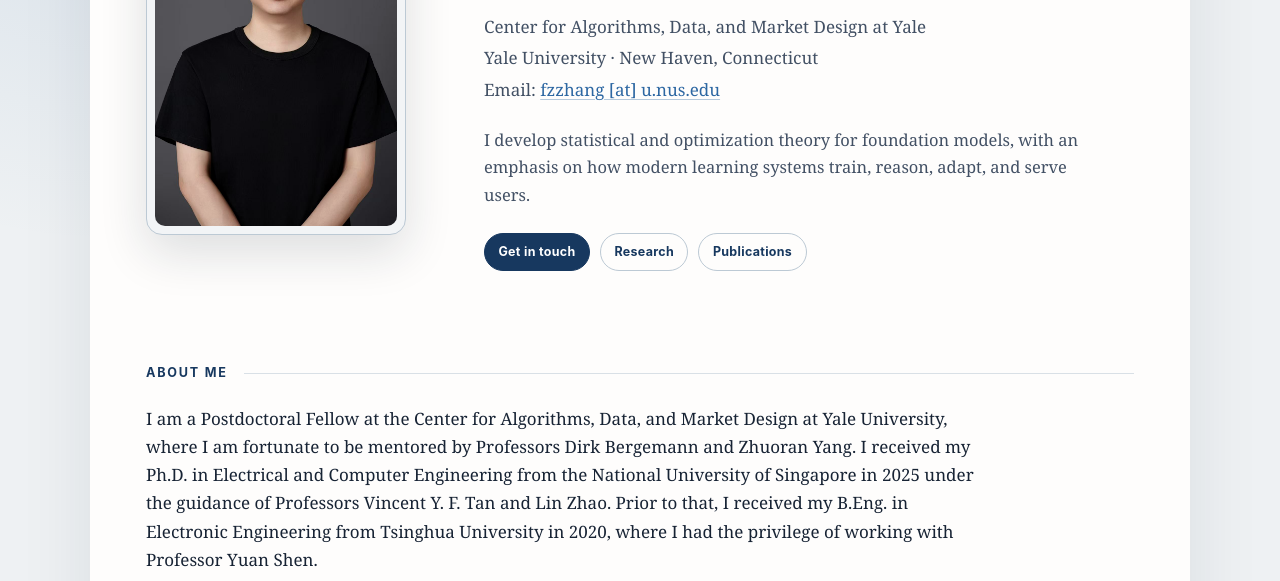
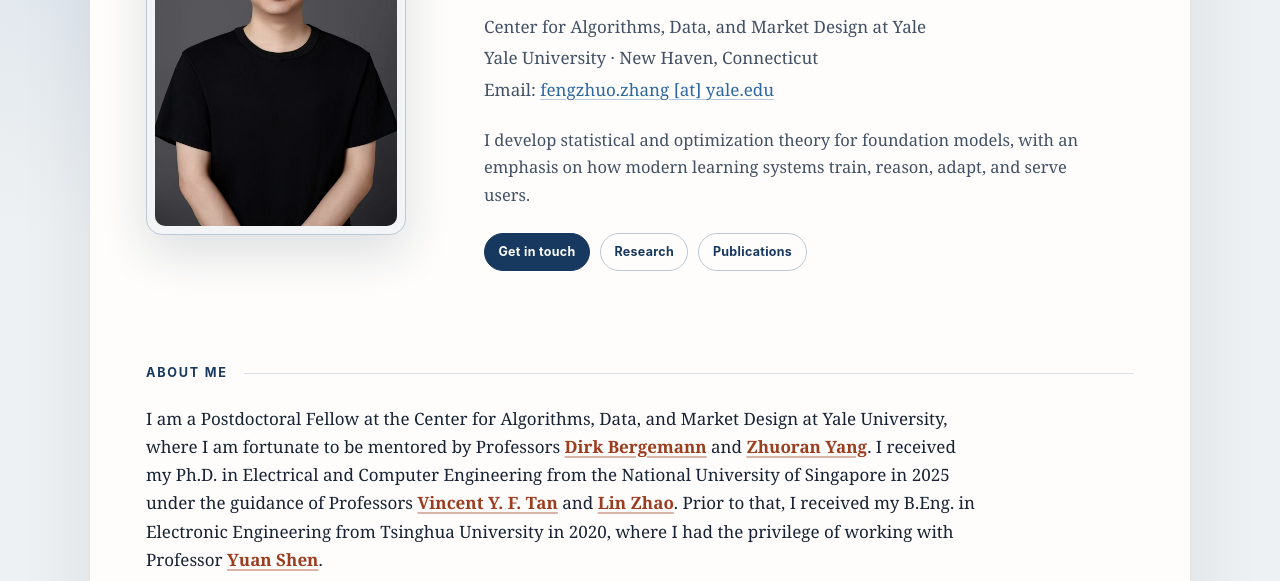
Before and after one commit to FengzhuoZhang/FengzhuoZhang.github.io, a website: page index.html in a window 1280 px wide. Shown: the part 330-911 px from the top of the page. Drawn offline with Linux system fonts and the light colour scheme.

Commit message:
Update homepage email and advisor links

```diff
--- a/index.html
+++ b/index.html
@@ -24,7 +24,7 @@
     "@type": "Person",
     "name": "Fengzhuo Zhang",
     "jobTitle": "Postdoctoral Fellow",
-    "email": "mailto:fzzhang@u.nus.edu",
+    "email": "mailto:fengzhuo.zhang@yale.edu",
     "url": "https://fengzhuo-zhang.glossy-morel-5366.chatgpt.site/",
     "image": "https://fengzhuo-zhang.glossy-morel-5366.chatgpt.site/photo.pic.jpg",
     "affiliation": {
@@ -70,7 +70,7 @@
           <p class="profile-role">Postdoctoral Fellow</p>
           <p class="affiliation">Center for Algorithms, Data, and Market Design at Yale</p>
           <p class="affiliation">Yale University · New Haven, Connecticut</p>
-          <p class="contact-line">Email: <a href="mailto:fzzhang@u.nus.edu">fzzhang [at] u.nus.edu</a></p>
+          <p class="contact-line">Email: <a href="mailto:fengzhuo.zhang@yale.edu">fengzhuo.zhang [at] yale.edu</a></p>
 
           <p class="hero-summary">
             I develop statistical and optimization theory for foundation models, with an emphasis on
@@ -78,7 +78,7 @@
           </p>
 
           <div class="quick-links" aria-label="Profile links">
-            <a href="mailto:fzzhang@u.nus.edu">Get in touch</a>
+            <a href="mailto:fengzhuo.zhang@yale.edu">Get in touch</a>
             <a href="research.html">Research</a>
             <a href="publications.html">Publications</a>
           </div>
@@ -88,7 +88,7 @@
       <section id="about">
         <h2>About Me</h2>
         <p>
-          I am a Postdoctoral Fellow at the Center for Algorithms, Data, and Market Design at Yale University, where I am fortunate to be mentored by Professors Dirk Bergemann and Zhuoran Yang. I received my Ph.D. in Electrical and Computer Engineering from the National University of Singapore in 2025 under the guidance of Professors Vincent Y. F. Tan and Lin Zhao. Prior to that, I received my B.Eng. in Electronic Engineering from Tsinghua University in 2020, where I had the privilege of working with Professor Yuan Shen.
+          I am a Postdoctoral Fellow at the Center for Algorithms, Data, and Market Design at Yale University, where I am fortunate to be mentored by Professors <a class="advisor-link" href="https://economics.yale.edu/people/dirk-bergemann" target="_blank" rel="noopener">Dirk Bergemann</a> and <a class="advisor-link" href="https://zhuoranyang.github.io/" target="_blank" rel="noopener">Zhuoran Yang</a>. I received my Ph.D. in Electrical and Computer Engineering from the National University of Singapore in 2025 under the guidance of Professors <a class="advisor-link" href="https://vyftan.github.io/" target="_blank" rel="noopener">Vincent Y. F. Tan</a> and <a class="advisor-link" href="https://sites.google.com/view/lzhao" target="_blank" rel="noopener">Lin Zhao</a>. Prior to that, I received my B.Eng. in Electronic Engineering from Tsinghua University in 2020, where I had the privilege of working with Professor <a class="advisor-link" href="https://oa.ee.tsinghua.edu.cn/~shenyuan/" target="_blank" rel="noopener">Yuan Shen</a>.
         </p>
         <p>
           My research interests lie in the <strong>statistical and optimization theory of foundation models</strong>. My recent work studies the optimization and training dynamics of language models, statistical models of In-Context Learning and Chain-of-Thought reasoning, and economic models of LLM services grounded in these optimization and statistical characterizations.
@@ -155,11 +155,11 @@
         <div class="timeline" role="list">
           <div class="timeline-entry" role="listitem">
             <div class="timeline-date">2026–Present</div>
-            <div><strong>Yale University</strong><br><span>Postdoctoral Fellow, Center for Algorithms, Data, and Market Design at Yale</span><br><span class="muted">Mentors: Dirk Bergemann and Zhuoran Yang</span></div>
+            <div><strong>Yale University</strong><br><span>Postdoctoral Fellow, Center for Algorithms, Data, and Market Design at Yale</span><br><span class="muted">Mentors: <a class="advisor-link" href="https://economics.yale.edu/people/dirk-bergemann" target="_blank" rel="noopener">Dirk Bergemann</a> and <a class="advisor-link" href="https://zhuoranyang.github.io/" target="_blank" rel="noopener">Zhuoran Yang</a></span></div>
           </div>
           <div class="timeline-entry" role="listitem">
             <div class="timeline-date">2020–2025</div>
-            <div><strong>National University of Singapore</strong><br><span>Ph.D. in Electrical and Computer Engineering</span><br><span class="muted">Advisors: Vincent Y. F. Tan and Lin Zhao</span></div>
+            <div><strong>National University of Singapore</strong><br><span>Ph.D. in Electrical and Computer Engineering</span><br><span class="muted">Advisors: <a class="advisor-link" href="https://vyftan.github.io/" target="_blank" rel="noopener">Vincent Y. F. Tan</a> and <a class="advisor-link" href="https://sites.google.com/view/lzhao" target="_blank" rel="noopener">Lin Zhao</a></span></div>
           </div>
           <div class="timeline-entry" role="listitem">
             <div class="timeline-date">2015–2020</div>
--- a/style.css
+++ b/style.css
@@ -310,6 +310,18 @@
 
 #about p {
   max-width: 835px;
+}
+
+.advisor-link {
+  color: var(--author-marker);
+  font-weight: 700;
+  text-decoration-color: rgba(157, 61, 32, 0.38);
+  text-decoration-thickness: 1.5px;
+}
+
+.advisor-link:hover {
+  color: var(--navy);
+  text-decoration-color: currentColor;
 }
 
 .news-list,
```
